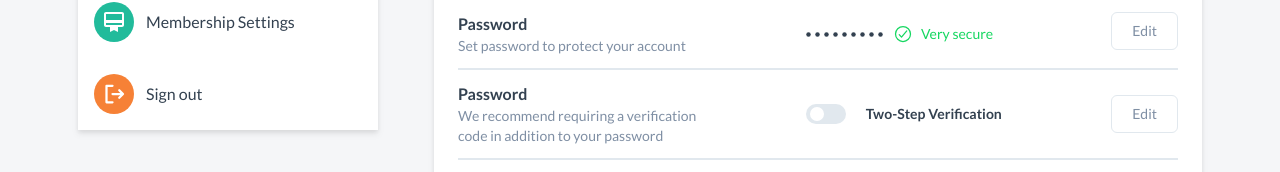
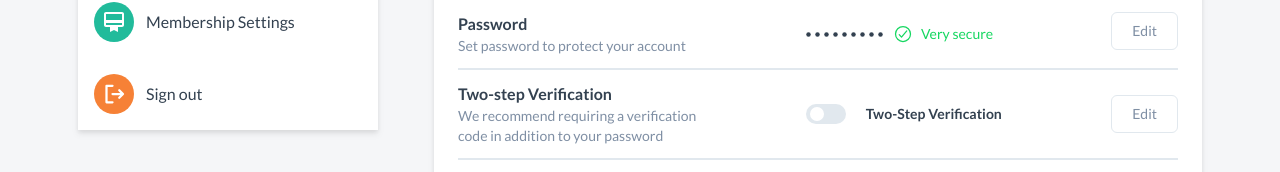
Before and after one commit to pbessilfie/Car-Dealership-Website, a React (Vite) app: page /profile in a window 1280 px wide. Both pictures are taken after a click on the element "Security". Shown: the part 419-591 px from the top of the page. Built offline with nearby package versions, Linux system fonts and the light colour scheme.

Commit message:
props inheritance and validation

```diff
--- a/src/Components/Account/Security.jsx
+++ b/src/Components/Account/Security.jsx
@@ -5,7 +5,10 @@ import Switch from "../Common/Switch";
 import { CiMobile2 } from "react-icons/ci";
 import { RiLoginBoxLine } from "react-icons/ri";
 import PropTypes from "prop-types";
-const Security = ({ setIsPasswordResetPopupOpen }) => {
+const Security = ({
+  setIsPasswordResetPopupOpen,
+  setIsVerificationPopupOpen,
+}) => {
   return (
     <div className="bg-white rounded-md w-[60%] drop-shadow-md">
       {" "}
@@ -94,7 +97,7 @@ const Security = ({ setIsPasswordResetPopupOpen }) => {
         <div className=" w-full py-3 border-b-2 border-lineColor flex justify-between items-center">
           <div>
             <h3 className=" text-primaryTextColor font-bold text-base">
-              Password
+              Two-step Verification
             </h3>
             <p className=" font-medium text-sm text-secondaryTextColor">
               We recommend requiring a verification
@@ -114,6 +117,7 @@ const Security = ({ setIsPasswordResetPopupOpen }) => {
               bstyles={
                 " border border-lineColor px-5 hover:drop-shadow-lg py-2 rounded-md text-secondaryTextColor text-sm bg-white"
               }
+              handleClick={() => setIsVerificationPopupOpen(true)}
             />
           </div>
         </div>
@@ -178,5 +182,6 @@ const Security = ({ setIsPasswordResetPopupOpen }) => {
 };
 Security.propTypes = {
   setIsPasswordResetPopupOpen: PropTypes.func,
+  setIsVerificationPopupOpen: PropTypes.func,
 };
 export default Security;
```
